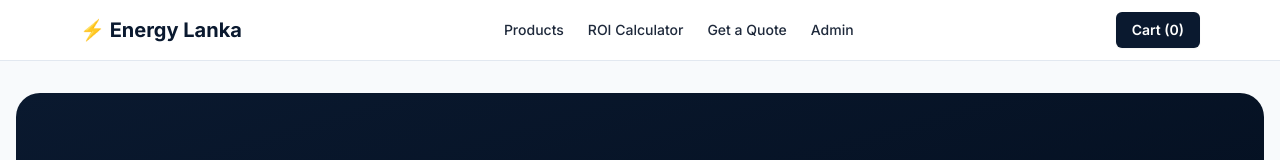
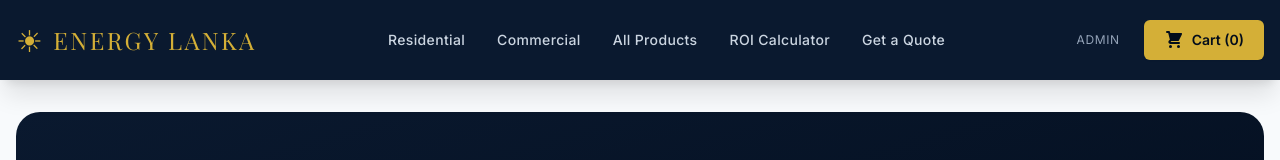
Before and after one commit to EnergyLanka/energy-lanka, a Next.js app: page / in a window 1280 px wide. Shown: the top 160 px of the page. Built offline with nearby package versions, Linux system fonts and the light colour scheme; no server answers; the database is empty; a web font is replaced by a local one.

Commit message:
Update Navbar.tsx

```diff
--- a/src/components/Navbar.tsx
+++ b/src/components/Navbar.tsx
@@ -7,16 +7,27 @@ export default function Navbar() {
   const count = items.reduce((s, i) => s + i.qty, 0);
 
   return (
-    <header className="sticky top-0 z-40 border-b border-slate-200 bg-white/90 backdrop-blur">
-      <nav className="mx-auto flex max-w-6xl items-center justify-between px-4 py-3">
-        <Link href="/" className="text-xl font-bold text-brand">⚡ Energy Lanka</Link>
-        <div className="hidden gap-6 text-sm font-medium sm:flex">
-          <Link href="/products">Products</Link>
-          <Link href="/calculator">ROI Calculator</Link>
-          <Link href="/quote">Get a Quote</Link>
-          <Link href="/admin">Admin</Link>
+    <header className="sticky top-0 z-50 bg-brand text-white shadow-xl">
+      <nav className="mx-auto flex max-w-7xl items-center justify-between px-4 py-5">
+        <Link href="/" className="text-2xl font-serif text-gold tracking-widest flex items-center gap-2 uppercase">
+          <span className="text-3xl">☀</span> Energy Lanka
+        </Link>
+        <div className="hidden lg:flex gap-8 text-sm font-medium tracking-wide text-slate-300">
+          <Link href="/" className="hover:text-gold transition-colors">Residential</Link>
+          <Link href="/commercial" className="hover:text-gold transition-colors">Commercial</Link>
+          <Link href="/products" className="hover:text-gold transition-colors">All Products</Link>
+          <Link href="/calculator" className="hover:text-gold transition-colors">ROI Calculator</Link>
+          <Link href="/quote" className="hover:text-gold transition-colors">Get a Quote</Link>
         </div>
-        <Link href="/cart" className="btn-primary !px-4 !py-2 text-sm">Cart ({count})</Link>
+        <div className="flex items-center gap-6">
+          <Link href="/admin" className="text-xs text-slate-400 hover:text-white uppercase tracking-wider hidden sm:block transition-colors">Admin</Link>
+          <Link href="/cart" className="btn-gold !px-5 !py-2.5 text-sm rounded-full flex items-center gap-2">
+            <svg xmlns="http://www.w3.org/2000/svg" className="h-5 w-5" viewBox="0 0 20 20" fill="currentColor">
+              <path d="M3 1a1 1 0 000 2h1.22l.305 1.222a.997.997 0 00.01.042l1.358 5.43-.893.892C3.74 11.846 4.632 14 6.414 14H15a1 1 0 000-2H6.414l1-1H14a1 1 0 00.894-.553l3-6A1 1 0 0017 3H6.28l-.31-1.243A1 1 0 005 1H3zM16 16.5a1.5 1.5 0 11-3 0 1.5 1.5 0 013 0zM6.5 18a1.5 1.5 0 100-3 1.5 1.5 0 000 3z" />
+            </svg>
+            Cart ({count})
+          </Link>
+        </div>
       </nav>
     </header>
   );
```
